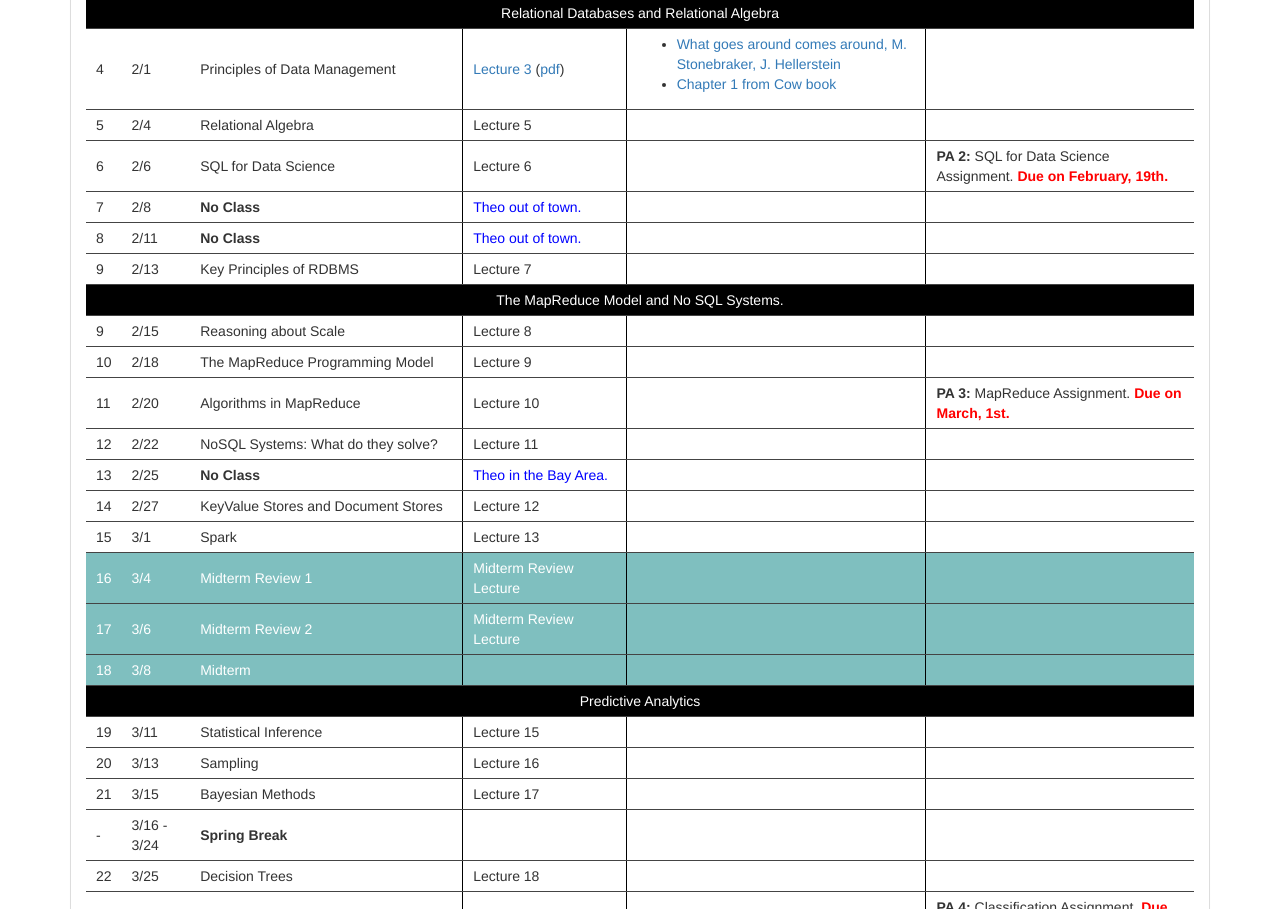
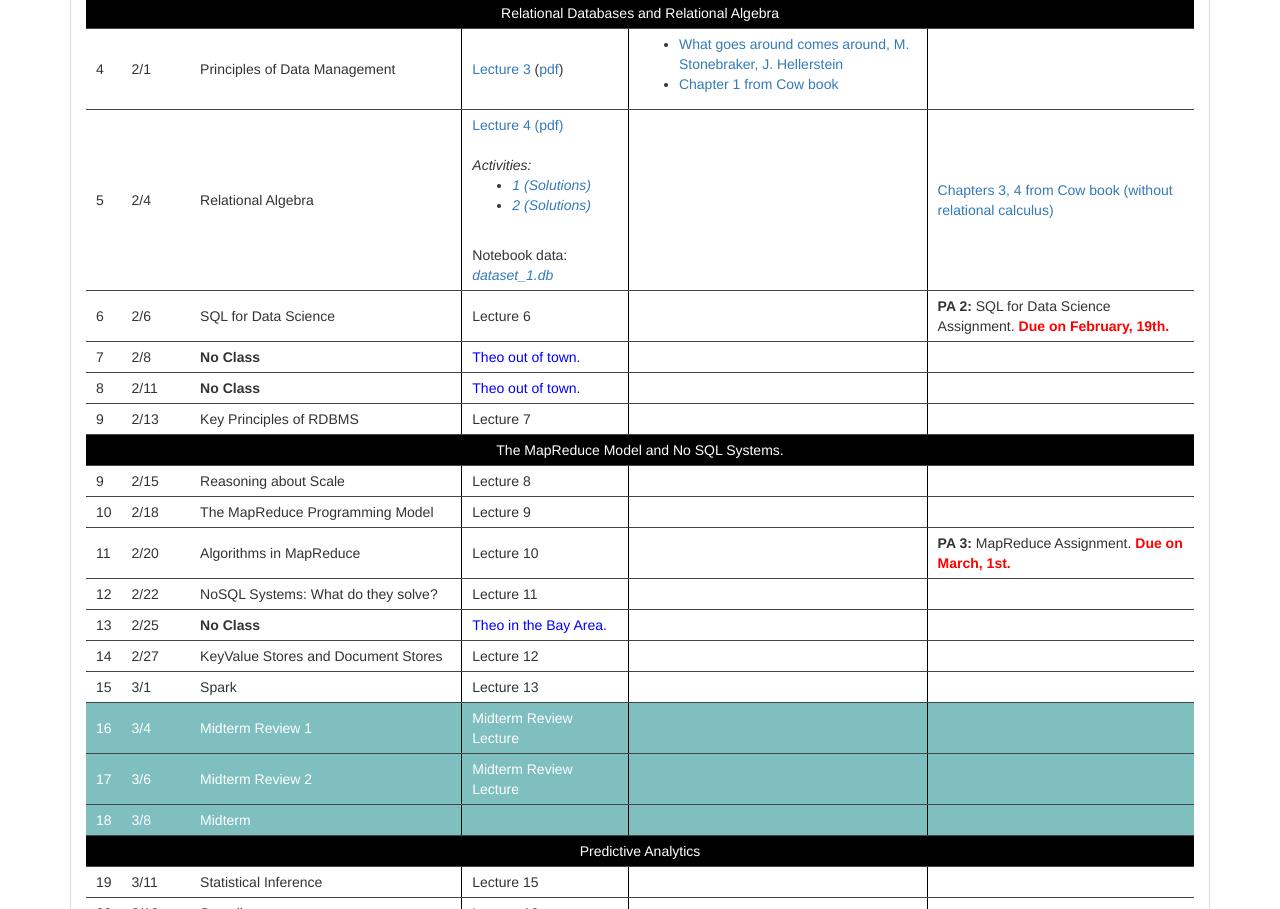
Before and after one commit to thodrek/cs639_spring19, a plain HTML site: page index.html in a window 1280 px wide. Shown: the part 2018-2927 px from the top of the page. Drawn offline with nearby package versions, Linux system fonts and the light colour scheme.

Commit message:
updated lecture 4

```diff
--- a/index.html
+++ b/index.html
@@ -211,10 +211,20 @@ The reading material listed below is optional, but you are highly encouraged to
       <td>2/4</td>
       <td>Relational Algebra</td>
       <td class="side-borders">
-      Lecture 5
+      <a href=".lectures/lecture-4/Lecture_4_RA.pptx">Lecture 4</a>
+      <a href=".lectures/lecture-4/Lecture_4_RA.pdf">(pdf)</a>
+      <br /><br />
+      <i>Activities:
+      <ul>
+        <li><a href=".lectures/lecture-4/Activity-2-1.ipynb" download>1</a> <a href="lectures/lecture-4/Activity-2-1-Solutions.ipynb">(Solutions)</a></li>
+        <li><a href=".lectures/lecture-4/Activity-2-2.ipynb" download>2</a> <a href="lectures/lecture-4/Activity-2-2-Solutions.ipynb">(Solutions)</a></li>
+      </ul>
+      </i>
+      <br />
+      Notebook data: <i><a href=".lectures/lecture-4/dataset_1.db" download>dataset_1.db</a></i>
       </td>
       <td class="side-borders"></td>
-      <td></td>
+      <td><a href="<./lectures/lecture-4/reading_cow_book.pdf">Chapters 3, 4 from Cow book (without relational calculus)</a></td>
     </tr>
 
     <tr>
```
Also changed, not shown: 8 other files.
